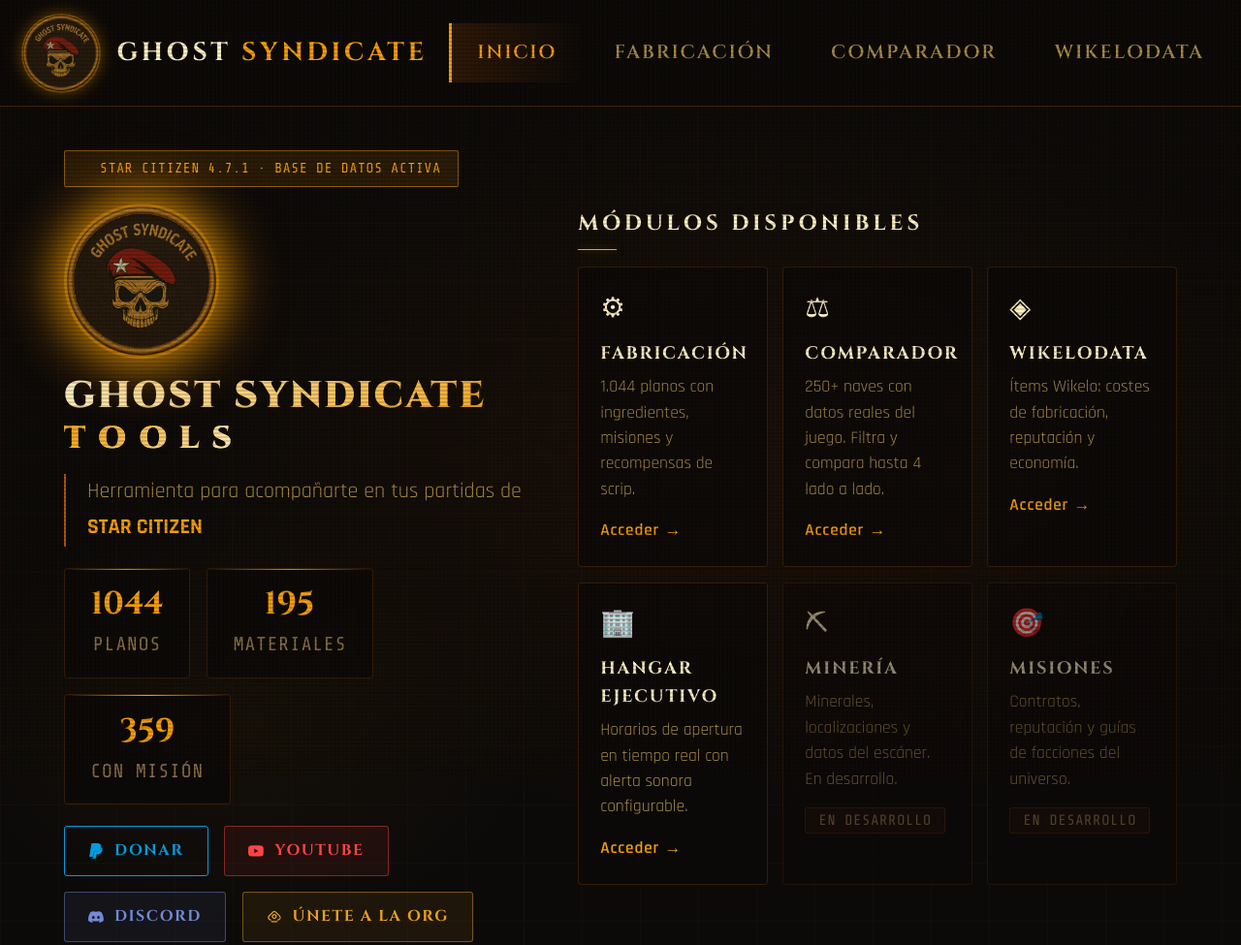
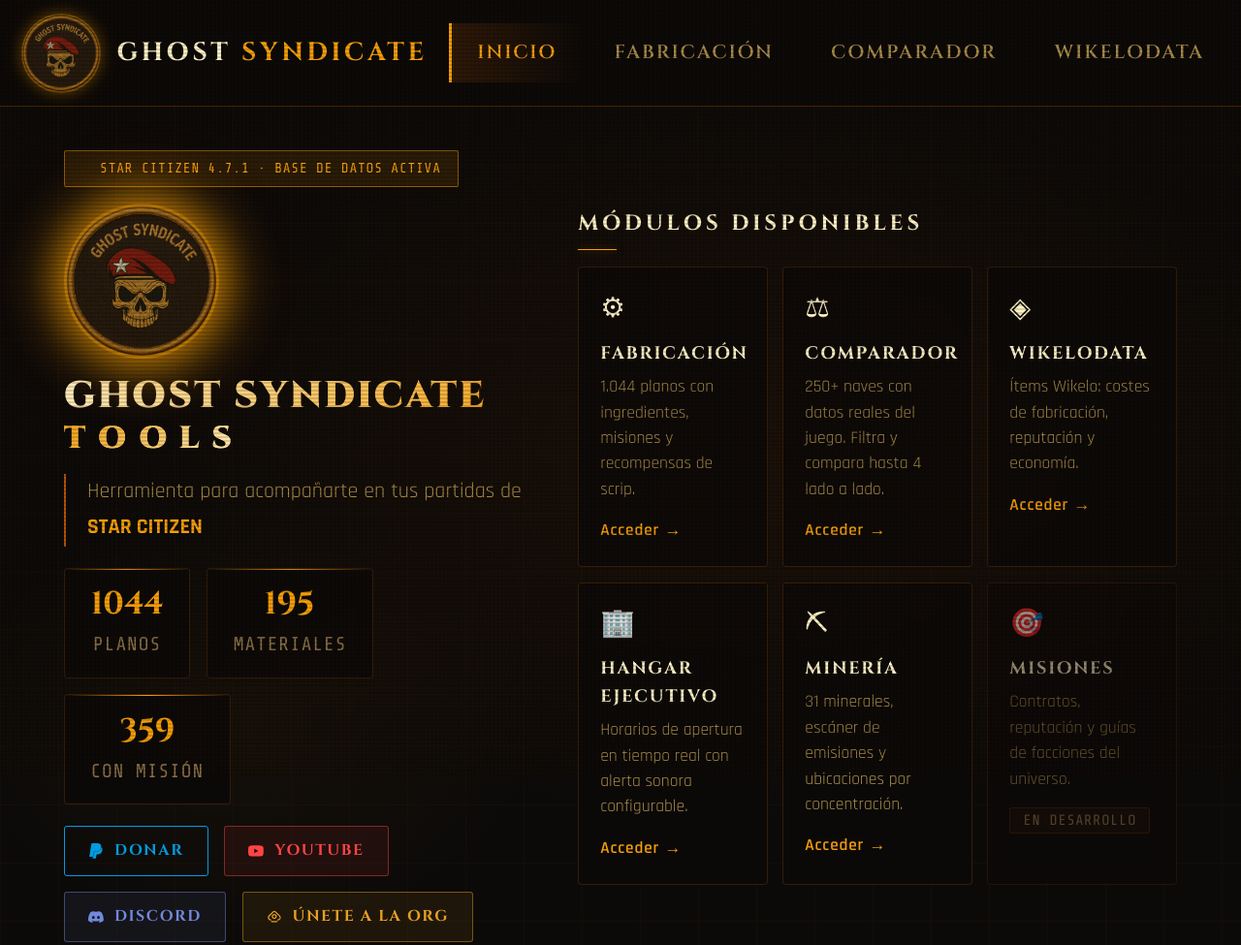
Before and after one commit to tfundo/ghost-syndicate-tools, a website: page index.html in a window 1280 px wide. Shown: the top 975 px of the page at 97% size. Drawn offline with nearby package versions, Linux system fonts and the light colour scheme.

Commit message:
feat(home): activar tarjeta Minería en módulos disponibles

```diff
--- a/index.html
+++ b/index.html
@@ -139,11 +139,11 @@
             <p>Horarios de apertura en tiempo real con alerta sonora configurable.</p>
             <span class="feature-link">Acceder →</span>
           </div>
-          <div class="feature-card coming-soon">
+          <div class="feature-card" onclick="showSection('mining')">
             <div class="feature-icon">⛏</div>
             <h3>Minería</h3>
-            <p>Minerales, localizaciones y datos del escáner. En desarrollo.</p>
-            <span class="feature-coming">En desarrollo</span>
+            <p>31 minerales, escáner de emisiones y ubicaciones por concentración.</p>
+            <span class="feature-link">Acceder →</span>
           </div>
           <div class="feature-card coming-soon">
             <div class="feature-icon">🎯</div>
```
